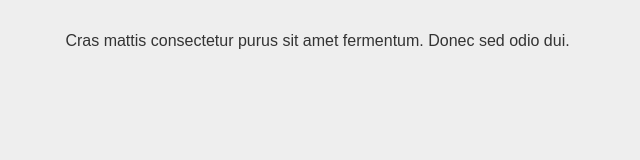
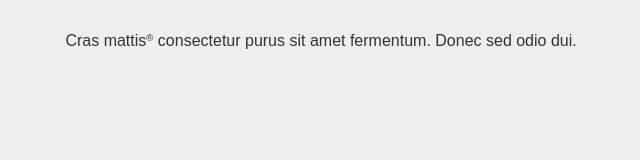
Before and after one commit to Nicole-Hickman-home/MJML, a website: page Boilerplate/index.html in a window 1280 px wide. Shown: the full height of the page, 277-917 px from the left. Drawn offline with Linux system fonts and the light colour scheme.

Commit message:
Boilerplate test; dark mode tweaks

```diff
--- a/Boilerplate/index.html
+++ b/Boilerplate/index.html
@@ -162,7 +162,7 @@
                   <tbody>
                     <tr>
                       <td align="left" class="paddingDesktop" style="font-size:0px;padding:10px 15px;word-break:break-word;">
-                        <div style="font-family:Arial, sans-serif;font-size:16px;line-height:22px;text-align:left;color:#333333;">Cras mattis consectetur purus sit amet fermentum. Donec sed odio dui.</div>
+                        <div style="font-family:Arial, sans-serif;font-size:16px;line-height:22px;text-align:left;color:#333333;">Cras mattis<sup style="font-size: .6em; vertical-align: .5em; line-height: 0;">&reg;</sup> consectetur purus sit amet fermentum. Donec sed odio dui.</div>
                       </td>
                     </tr>
                   </tbody>
```
Also changed, not shown: Dark-Mode-All/index.html (+1 -1 lines), 1 other file.
